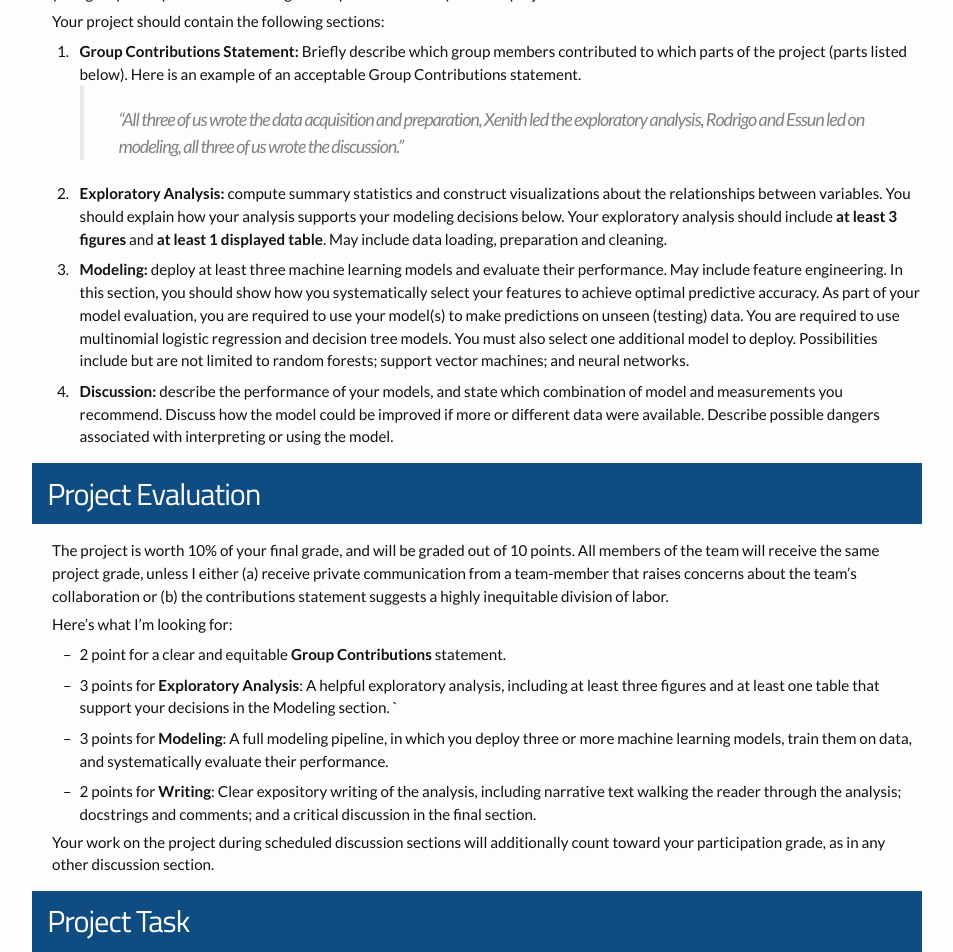
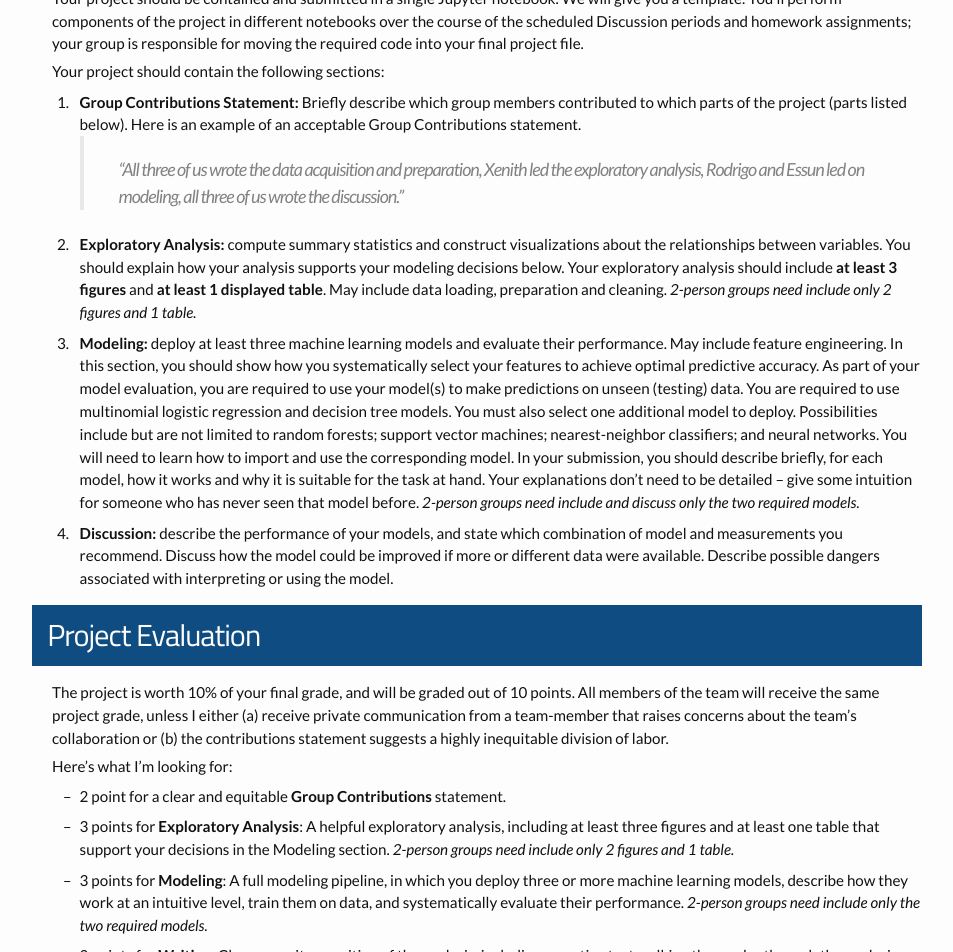
Before and after one commit to PhilChodrow/PIC16A, a Jekyll site: the page built from project.md, in a window 1280 px wide and 1400 px high, scrolled down 611 px. Shown: the top 952 px of the window, without its empty margins (163-1116 px from the left). Built offline with Jekyll 4.4.1, drawn with Linux system fonts in a browser that asks for light colours; nearby versions of some CDN libraries; some of the changed text lies outside the part shown.

Commit message:
Update project.md

```diff
--- a/project.md
+++ b/project.md
@@ -6,11 +6,15 @@ permalink: project/
 
 Part of your final assessment in PIC16A is via a **group mini-project.** In this project, you and your partners will perform and communicate about a complete data analysis of a real data set.
 
+
+
 <div class="fancy-h1"> Timeline </div>
 
 You'll have three scheduled discussion periods in Weeks 7 and 8 to work on this project (see the Schedule). In total, the project is intended to require approximately 10 hours of effort from each of you (that is, ~30 total person-hours for a three-person group, or ~20 total hours for a two-person group). You are expected to coordinate with each other to schedule additional meetings or delegate responsibilities as appropriate to complete the project. Projects will be due on the last day of instruction, Friday, 12/11.
 
 There will also be homework assignments due during this time. Some of the homework problems will be specifically related to project tasks, and you are especially encouraged to work on these problems with your group members.
+
+Your primary resource in this project should be your group members. However, if you are all stuck on a particular aspect, you are welcome to ask for help from your peers on Campuswire.
 
 <div class="fancy-h1"> Project Components </div>
 
@@ -20,8 +24,8 @@ Your project should contain the following sections:
 
 1. **Group Contributions Statement:** Briefly describe which group members contributed to which parts of the project (parts listed below). Here is an example of an acceptable Group Contributions statement.
 > "All three of us wrote the data acquisition and preparation, Xenith led the exploratory analysis, Rodrigo and Essun led on modeling, all three of us wrote the discussion."
-4. **Exploratory Analysis:** compute summary statistics and construct visualizations about the relationships between variables. You should explain how your analysis supports your modeling decisions below. Your exploratory analysis should include **at least 3 figures** and **at least 1 displayed table**. May include data loading, preparation and cleaning.
-5. **Modeling:** deploy at least three machine learning models and evaluate their performance. May include feature engineering. In this section, you should show how you systematically select your features to achieve optimal predictive accuracy. As part of your model evaluation, you are required to use your model(s) to make predictions on unseen (testing) data. You are required to use multinomial logistic regression and decision tree models. You must also select one additional model to deploy. Possibilities include but are not limited to random forests; support vector machines; and neural networks.
+4. **Exploratory Analysis:** compute summary statistics and construct visualizations about the relationships between variables. You should explain how your analysis supports your modeling decisions below. Your exploratory analysis should include **at least 3 figures** and **at least 1 displayed table**. May include data loading, preparation and cleaning. *2-person groups need include only 2 figures and 1 table.*
+5. **Modeling:** deploy at least three machine learning models and evaluate their performance. May include feature engineering. In this section, you should show how you systematically select your features to achieve optimal predictive accuracy. As part of your model evaluation, you are required to use your model(s) to make predictions on unseen (testing) data. You are required to use multinomial logistic regression and decision tree models. You must also select one additional model to deploy. Possibilities include but are not limited to random forests; support vector machines; nearest-neighbor classifiers; and neural networks. You will need to learn how to import and use the corresponding model. In your submission, you should describe briefly, for each model, how it works and why it is suitable for the task at hand. Your explanations don't need to be detailed -- give some intuition for someone who has never seen that model before. *2-person groups need include and discuss only the two required models.*
 6. **Discussion:** describe the performance of your models, and state which combination of model and measurements you recommend. Discuss how the model could be improved if more or different data were available. Describe possible dangers associated with interpreting or using the model.
 
 <div class="fancy-h1"> Project Evaluation </div>
@@ -31,9 +35,11 @@ The project is worth 10% of your final grade, and will be graded out of 10 point
 Here's what I'm looking for:
 
 - 2 point for a clear and equitable **Group Contributions** statement.
-- 3 points for **Exploratory Analysis**: A helpful exploratory analysis, including at least three figures and at least one table that support your decisions in the Modeling section. `
-- 3 points for **Modeling**: A full modeling pipeline, in which you deploy three or more machine learning models, train them on data, and systematically evaluate their performance.
-- 2 points for **Writing**: Clear expository writing of the analysis, including narrative text walking the reader through the analysis; docstrings and comments; and a critical discussion in the final section.
+- 3 points for **Exploratory Analysis**: A helpful exploratory analysis, including at least three figures and at least one table that support your decisions in the Modeling section. *2-person groups need include only 2 figures and 1 table.*
+- 3 points for **Modeling**: A full modeling pipeline, in which you deploy three or more machine learning models, describe how they work at an intuitive level, train them on data, and systematically evaluate their performance. *2-person groups need include only the two required models.*
+- 2 points for **Writing**: Clear expository writing of the analysis, including narrative text walking the reader through the analysis; description of how the models work; docstrings and comments; and a critical discussion in the final section.
+
+*I will have slightly lower expectations for the writing component for 2-person groups, but not **much** lower.*
 
 Your work on the project during scheduled discussion sections will additionally count toward your participation grade, as in any other discussion section.
 
```
